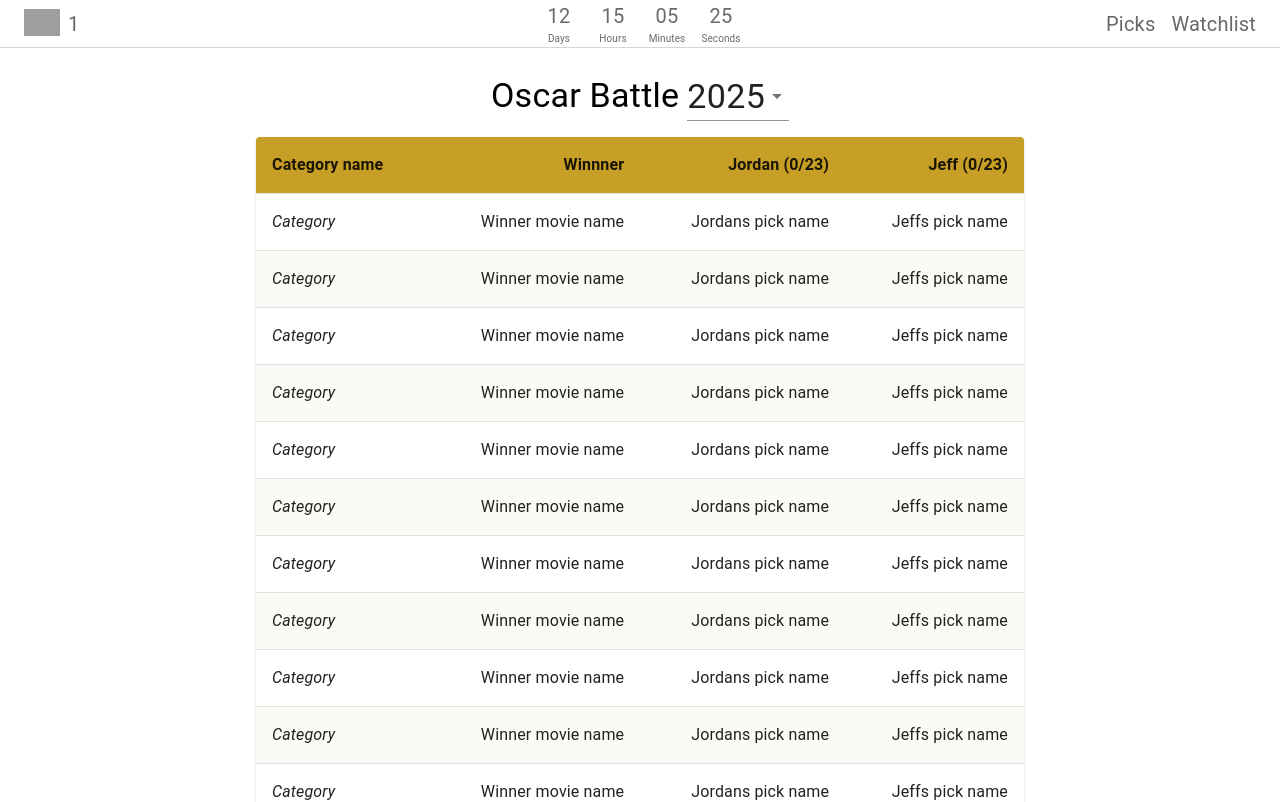
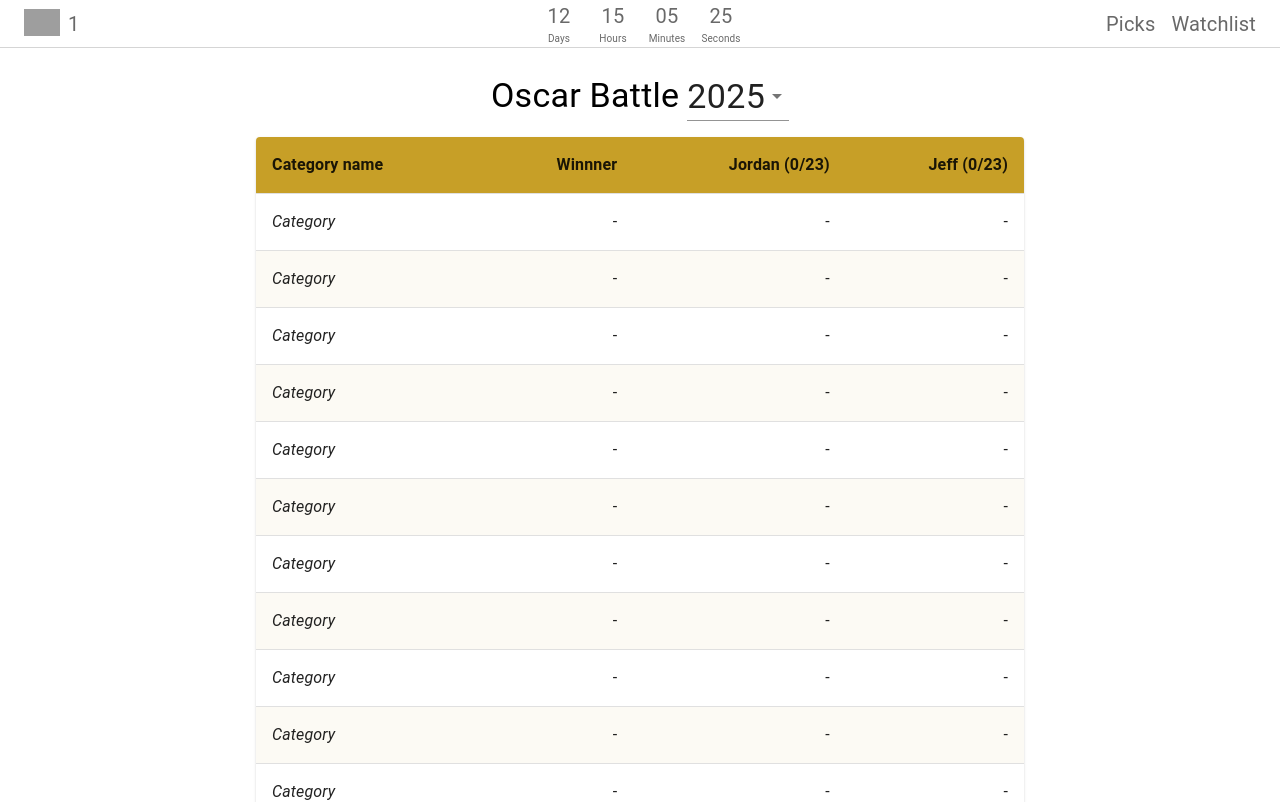
Before and after one commit to Smoopfrog/jj-oscars, a React (Create React App) app: page /user/1/battle in a window 1280 px wide. Shown: the top 802 px of the page. Built offline with nearby package versions, Linux system fonts and the light colour scheme; no server answers; grey boxes are pictures that could not be loaded.

Commit message:
replace values with -

```diff
--- a/src/Pages/Battle/BattleTableItem.tsx
+++ b/src/Pages/Battle/BattleTableItem.tsx
@@ -19,13 +19,13 @@
 				<Typography fontStyle="italic">Category</Typography>
 			</TableCell>
 			<TableCell>
-				<Typography align="right">Winner movie name</Typography>
+				<Typography align="right">-</Typography>
 			</TableCell>
 			<TableCell>
-				<Typography align="right">Jordans pick name</Typography>
+				<Typography align="right">-</Typography>
 			</TableCell>
 			<TableCell>
-				<Typography align="right">Jeffs pick name</Typography>
+				<Typography align="right">-</Typography>
 			</TableCell>
 		</TableRow>
 	);
```
